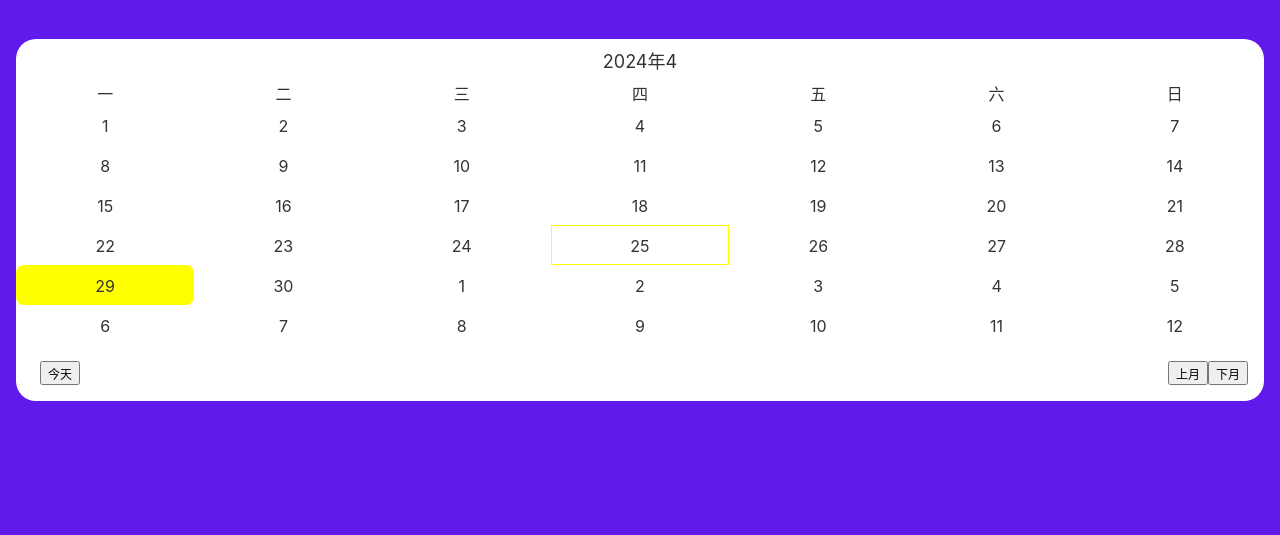
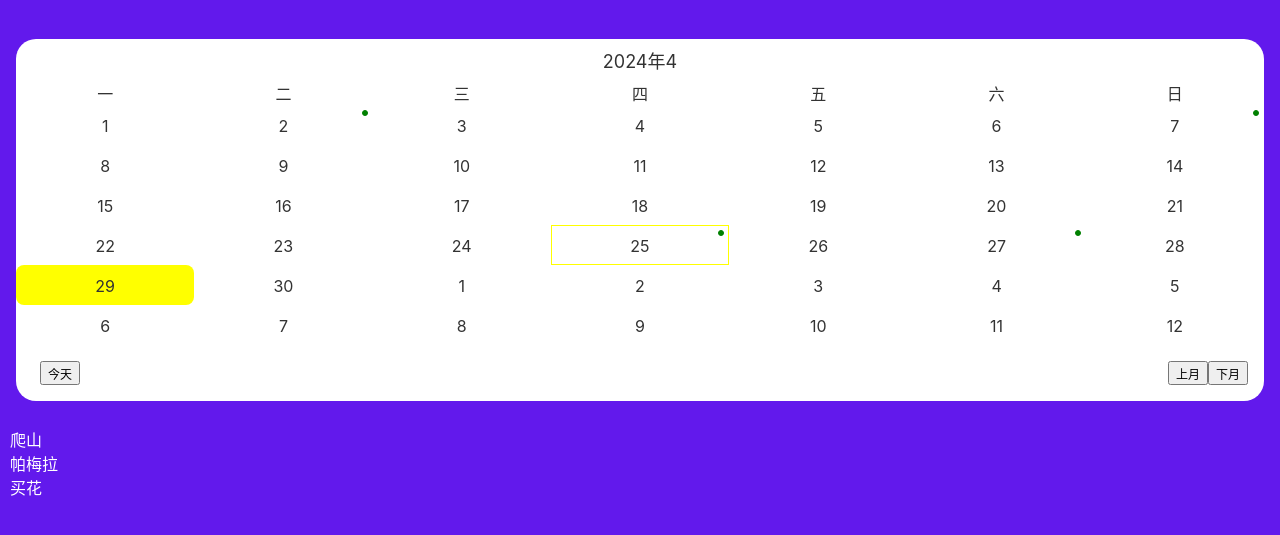
Before and after one commit to yruirui/calendar-1, a plain HTML site: page index.html in a window 1280 px wide. Both pictures are taken after a click on the item "25". Shown: the part 63-598 px from the top of the page. Drawn offline with Linux system fonts and the light colour scheme.

Commit message:
暂时日程安排

```diff
--- a/index.css
+++ b/index.css
@@ -42,9 +42,22 @@
     height: 40px;
     line-height: 40px;
     border: 1px solid transparent;
+    position: relative;
 }
 .canlendar-days>li.canlendar-days-selector{
     border: 1px solid yellow;
+}
+.canlendar-days>li.canlendar-days-hasEvents::after{
+    content: '';
+    height: 6px;
+    width: 6px;
+    border-radius: 3px;
+    border: 1px solid green;
+    position:absolute;
+    top:4px;
+    right: 4px;
+    background-color: green;
+
 }
 .canlendar-actions{
     display: flex;
@@ -64,3 +77,6 @@
     display: flex;
 }
 .canlendar-action-right>button{}
+.events-wrapper{
+    padding: 10px 10px;
+}
--- a/index.html
+++ b/index.html
@@ -33,6 +33,18 @@
         <div class="canlendar-action-right"><button id="prevMonth">上月</button><button id="nextMonth">下月</button></div>
      </div>
     </div>
+    <div class="events-wrapper">
+        <h2 id="days-arrangement"></h2>
+        <div class="events" id="events"></div>
+    </div>
+    <script>
+        window.data={
+            '2024-4-27':['跑步','帕梅拉','买菜'],
+            '2024-4-2':['跑步'],
+            '2024-4-7':['看电影','帕梅拉','买菜'],
+            '2024-4-25':['爬山','帕梅拉','买花']
+        }
+    </script>
     <script src="main.js"></script>
 </body>
 </html>
--- a/main.js
+++ b/main.js
@@ -72,6 +72,24 @@ function generateDay(){
             }
             li.classList.add('canlendar-days-selector')
             selectorLi=li
+            if(events){
+                const fragment=document.createDocumentFragment()
+                events.map(event=>{
+                    const div=document.createElement('div')
+                    div.textContent=event
+                    fragment.append(div)
+                })
+                g('#events').innerHTML=''
+                g('#events').append(fragment)
+            }else{
+                g('#events').innerHTML='无'
+            }
+
+        }
+        const key=`${year}-${month}-${i}`
+        const events=window.data[key]
+        if(events){
+            li.classList.add('canlendar-days-hasEvents')
         }
        days.append(li)
        n+=1
```
